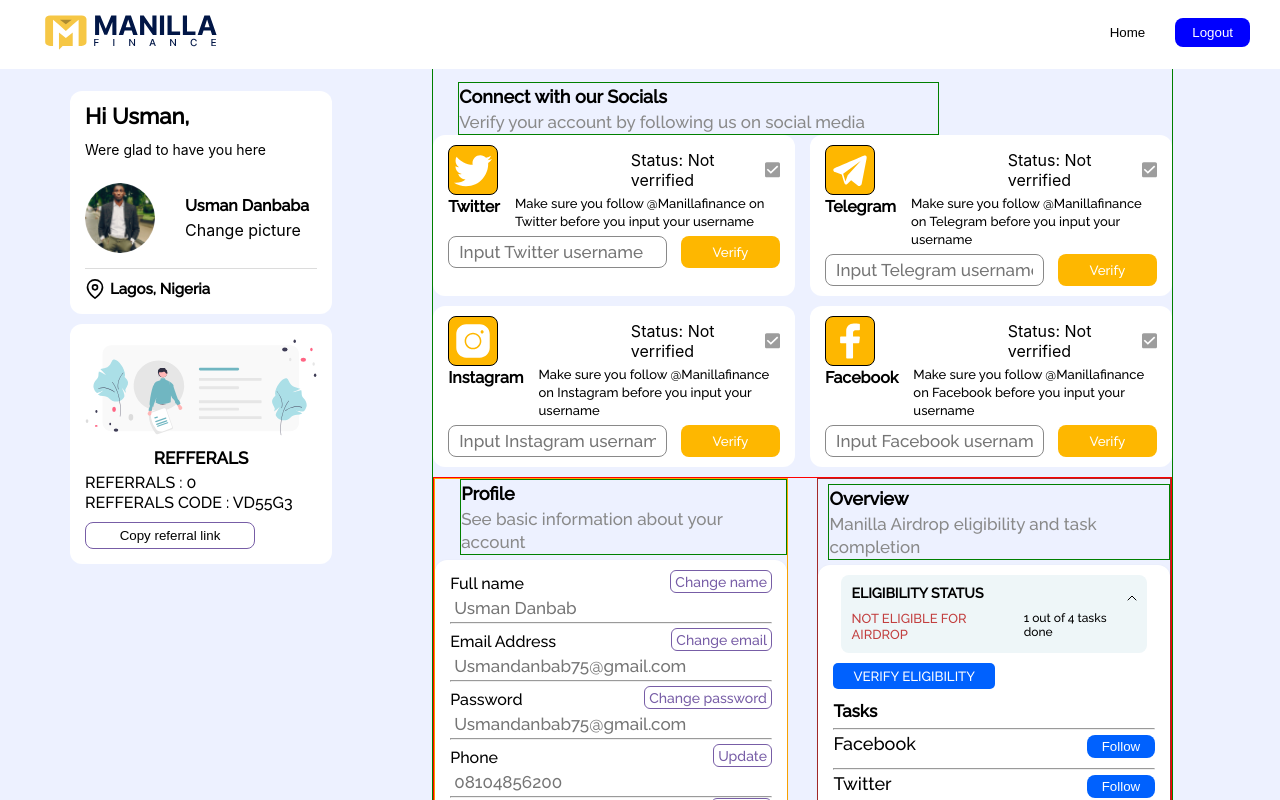
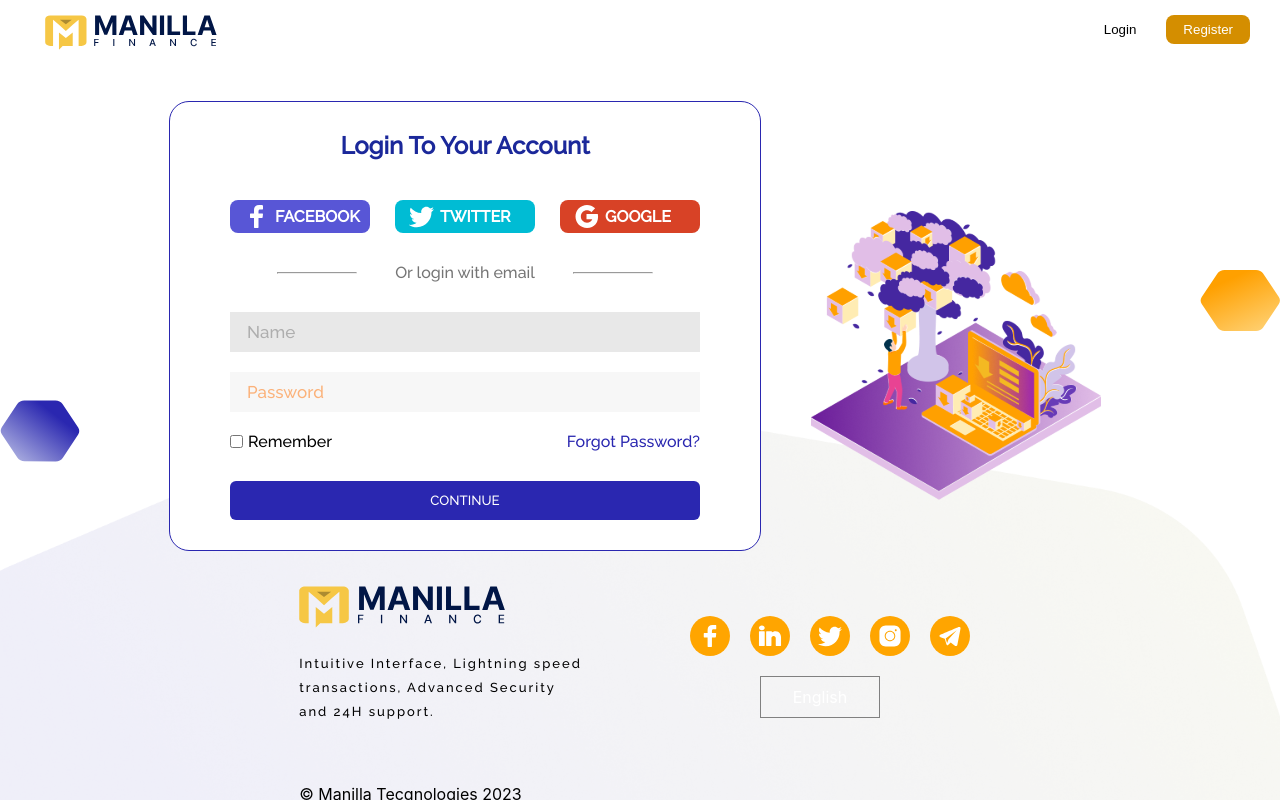
Before and after one commit to Dalu46/airdrop-campaign, a React (Create React App) app: page /login in a window 1280 px wide. Shown: the top 800 px of the page. Built offline with nearby package versions, Linux system fonts and the light colour scheme.

Commit message:
Added routing for pages

```diff
--- a/src/App.js
+++ b/src/App.js
@@ -1,4 +1,5 @@
 import React from "react";
+import { Route, Routes } from "react-router-dom";
 import CreateAccount from "./views/create account/CreateAccount";
 import DashBoard from "./views/dashboard/DashBoard";
 import ForgotPassword from "./views/forgot password/ForgotPassword";
@@ -13,16 +14,18 @@
 
   // max-width: 500px;
   return (
-    <div className="App">
-      {/* <Home /> */}
-      {/* <Login /> */}
-      {/* <CreateAccount /> */}
+    <Routes>
+        <Route path="/" element={<Home />} />
+        <Route path="/login" element={<Login />} />
+        <Route path="/register" element={<CreateAccount />} />
+
+
       {/* <MailPage /> */}
       {/* <ForgotPassword /> */}
       {/* <ResetPassword /> */}
       {/* <ResetForgottenPassword /> */}
-      <DashBoard />
-    </div>
+      {/* <DashBoard /> */}
+    </Routes>
   );
 }
 
--- a/src/components/airdrop/airdrop.css
+++ b/src/components/airdrop/airdrop.css
@@ -109,17 +109,17 @@
 }
 
 .static-line-circle {
-    width: 8px;
-    height: 8px;
+    width: 12px;
+    height: 11px;
     background-color: black;
-    border: 5px solid #F6C745;
+    border: 2px solid #F6C745;
     border-radius: 50%;
     justify-content: right;
 }
 
 .two {
     background-color: black;
-    border: 5px solid #ffff;
+    border: 2px solid #ffff;
 }
 
 .mnla {
--- a/src/components/login navbar/LoginNavBar.js
+++ b/src/components/login navbar/LoginNavBar.js
@@ -5,6 +5,7 @@
 import LoginBtn from "../login/LoginBtn";
 
 import './login-navbar.css';
+import { Link } from "react-router-dom";
 
 
 const LoginNavBar = ({ logoutInfo, logoutColor, loginInfo }) => {
@@ -14,11 +15,11 @@
 
     return (
       <div className="nav-bar login-nav-bar">
-        <img src={Logo} alt="MNLA logo" />
+        <Link to="/"><img src={Logo} alt="MNLA logo" /></Link>
         {/* <Menu /> */}
         <div className="account-btns">
-          <LoginBtn dark={true} loginText={loginText} />
-          <Register logoutText={logoutText} logoutTextColor={logouTextColor} />
+          <Link to="/login">{<LoginBtn dark={true} loginText={loginText} />}</Link>
+          <Link to="/register"><Register logoutText={logoutText} logoutTextColor={logouTextColor} /></Link>
         </div>
       </div>
     );
--- a/src/components/navbar/NavBar.js
+++ b/src/components/navbar/NavBar.js
@@ -1,4 +1,5 @@
 import React from "react";
+import { Link } from "react-router-dom";
 import Logo from "../../assets/icons/Logo.svg";
 import LoginBtn from "../login/LoginBtn";
 import Menu from "../menu/Menu";
@@ -11,8 +12,8 @@
       <img src={Logo} alt="MNLA logo" />
       <Menu />
       <div className="account-btns">
-        <LoginBtn />
-        <Register />
+        <Link to="/login">{<LoginBtn />}</Link>
+        <Link to="/register">{<Register />}</Link>
       </div>
     </div>
   );
--- a/src/views/home/footer/Footer.js
+++ b/src/views/home/footer/Footer.js
@@ -34,11 +34,26 @@
 
         <div className="social-media-div">
           <div className="icons-div">
+            <span className="imgs">
             <img className="icons-img" src={facebook} alt="Facebook's logo" />
+            </span>
+
+            <span className="imgs">
             <img className="icons-img" src={linkedin} alt="linkedin's logo" />
+            </span>
+
+            <span className="imgs">
             <img className="icons-img" src={twitter} alt="Twitter's logo" />
+            </span>
+
+            <span className="imgs">
             <img className="icons-img" src={instagram} alt="Instagram's logo" />
+            </span>
+
+            <span className="imgs">
             <img className="icons-img" src={telegram} alt="Telegram's logo" />
+            </span>
+
           </div>
           <div className="translation">
             <div className="tranlation-text">English</div>
--- a/src/views/home/footer/footer.css
+++ b/src/views/home/footer/footer.css
@@ -40,20 +40,23 @@
 }
 
 .icons-div {
-    /* display: flex; */
-    justify-content: center;
+    display: flex;
+    justify-content: space-between;
     margin-top: 50px;
 }
 
+.imgs {
+    display: flex;
+    justify-content: center;
+    background: orange;
+    width: 40px;
+    margin-left: 20px;
+    height: 40px;
+    border-radius: 50%;
+}
+
 .icons-img {
-    margin: 0 14px 0 14px;
-    border: 1px solid #D48E00;
-    padding: 8px;
-    border-radius: 50%;
-    color: white;
-    fill: #D48E00;
-    width: 50px;
-    background: #D48E00;
+    width: 60%;
 }
 
 .tranlation-text {
```
